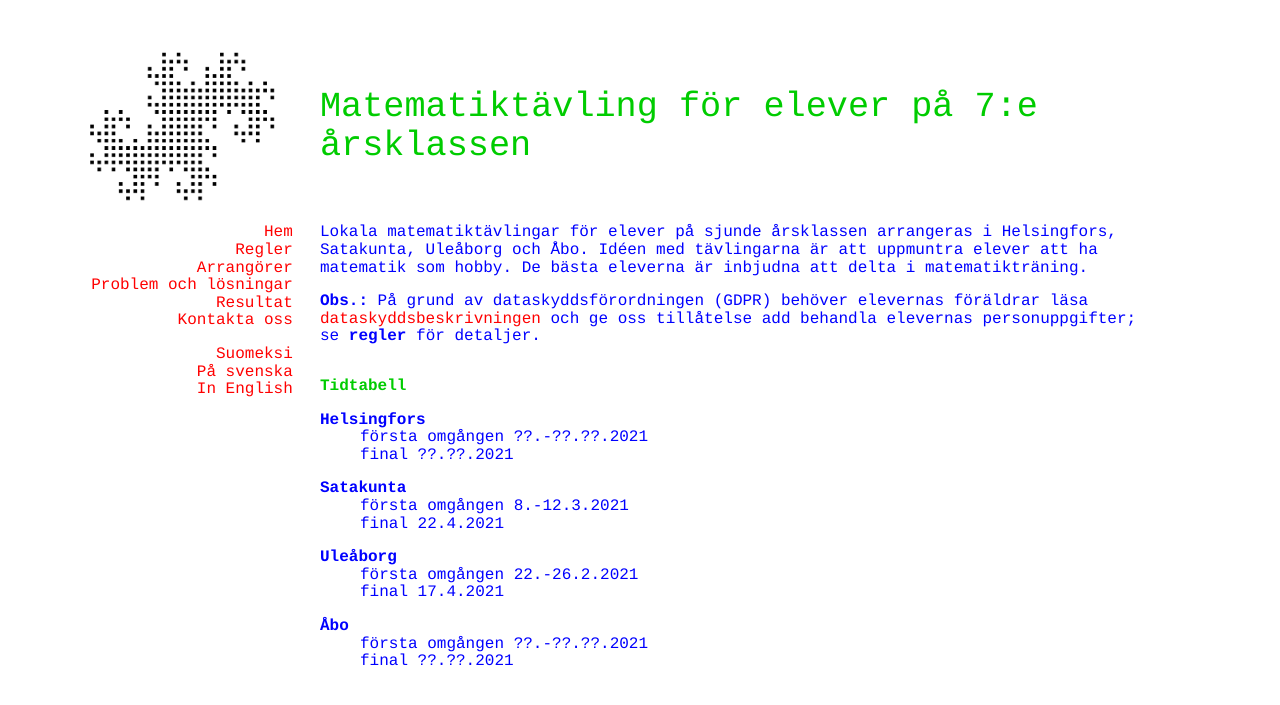
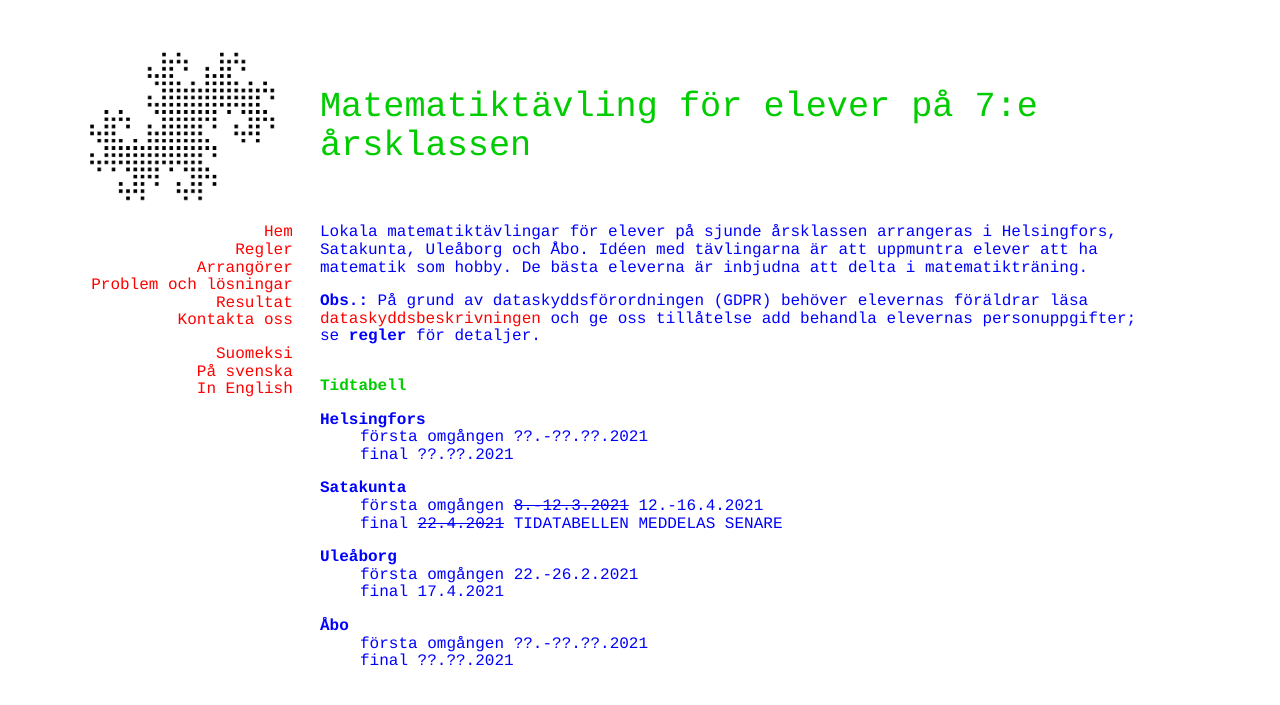
Before and after one commit to matematiikkakilpailut/matematiikkakilpailut.github.io, a Jekyll site: the page built from seiskat/sv/index.html, in a window 1280 px wide. Shown: the top 705 px of the page. Built offline with Jekyll 4.4.1, drawn with Linux system fonts in a browser that asks for light colours.

Commit message:
Update index.html

```diff
--- a/seiskat/sv/index.html
+++ b/seiskat/sv/index.html
@@ -19,8 +19,8 @@
   <dd>f&ouml;rsta omg&aring;ngen ??.-??.??.2021</dd>
   <dd>final ??.??.2021</dd>
   <dt>Satakunta</dt>
-  <dd>f&ouml;rsta omg&aring;ngen 8.-12.3.2021</dd>
-  <dd>final 22.4.2021</dd>
+  <dd>f&ouml;rsta omg&aring;ngen <strike>8.-12.3.2021</strike> 12.-16.4.2021</dd>
+  <dd>final <strike>22.4.2021</strike> TIDATABELLEN MEDDELAS SENARE</dd>
   <dt>Ule&aring;borg</dt>
   <dd>f&ouml;rsta omg&aring;ngen 22.-26.2.2021</dd>
   <dd>final 17.4.2021</dd>
```
